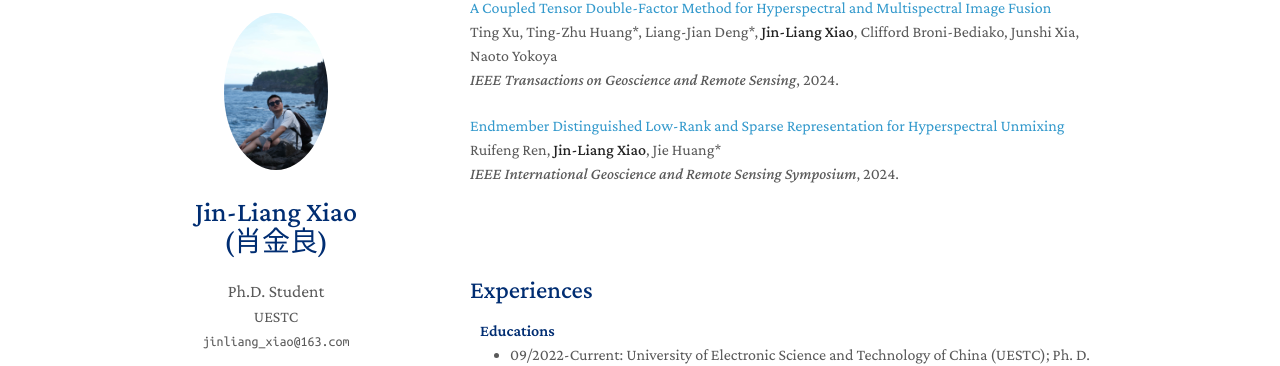
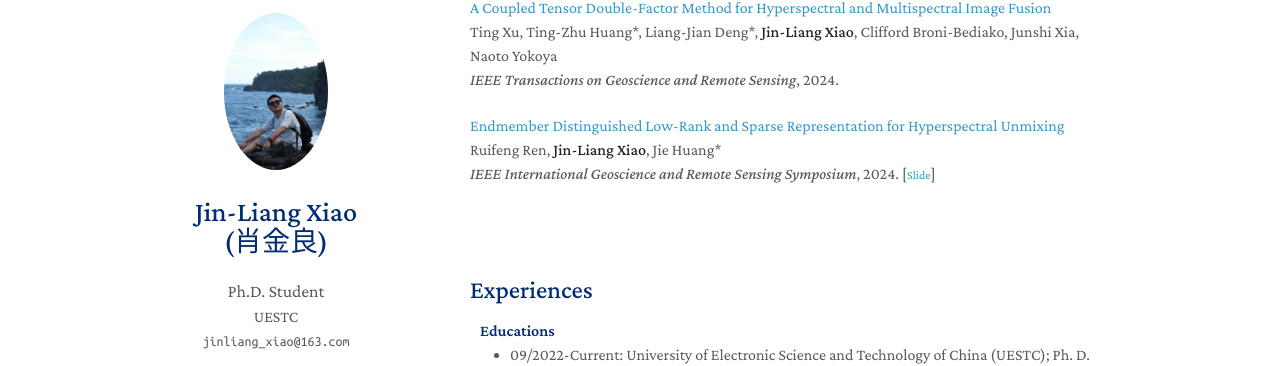
Before and after one commit to Jin-liangXiao/Jin-liangXiao.github.io, a Jekyll site: the page built from index.md, in a window 1280 px wide and 900 px high, scrolled down 956 px. Shown: the part 95-461 px from the top of the window. Built offline with Jekyll 4.4.1, drawn with Linux system fonts in a browser that asks for light colours; nearby versions of some CDN libraries; a style sheet for code colours, icons or effects is not loaded; our own code applies the rules of GitHub Pages for plain Markdown files.

Commit message:
Update publications.md

```diff
--- a/_includes/publications.md
+++ b/_includes/publications.md
@@ -103,7 +103,9 @@ Ting Xu, Ting-Zhu Huang*, Liang-Jian Deng*, <strong>Jin-Liang Xiao</strong>, Cli
   <li>
     <p><a href="https://ieeexplore.ieee.org/abstract/document/10641266">Endmember Distinguished Low-Rank and Sparse Representation for Hyperspectral Unmixing</a> <br />
 Ruifeng Ren, <strong>Jin-Liang Xiao</strong>, Jie Huang* <br />
-<em>IEEE International Geoscience and Remote Sensing Symposium</em>, 2024. </p>
+<em>IEEE International Geoscience and Remote Sensing Symposium</em>, 2024.
+    [<a href="assets/PDF/EDLSpRU.pdf" class="btn btn-sm z-depth-0" role="button" target="_blank" style="font-size:12px;">Slide</a>]
+    </p>
   </li>
 
 
```
